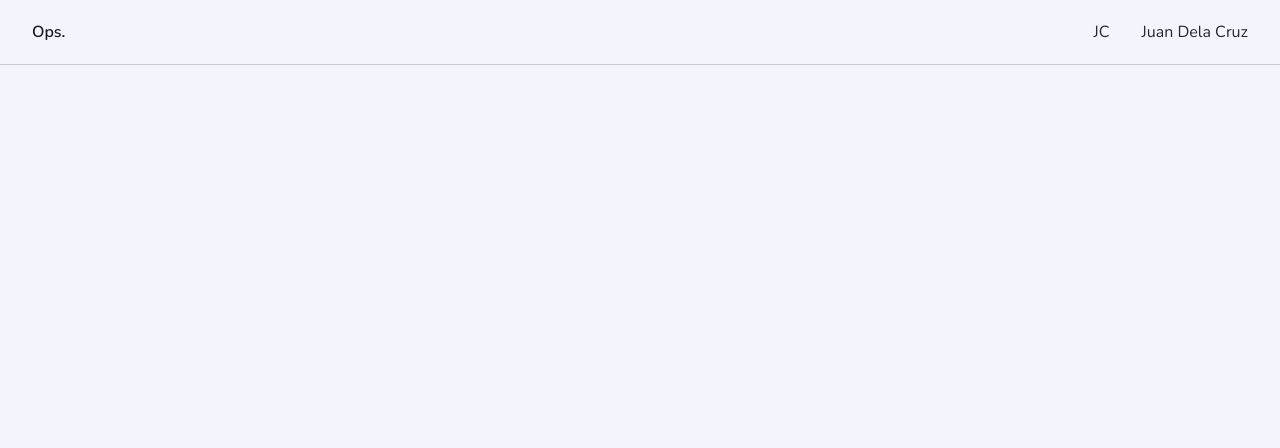
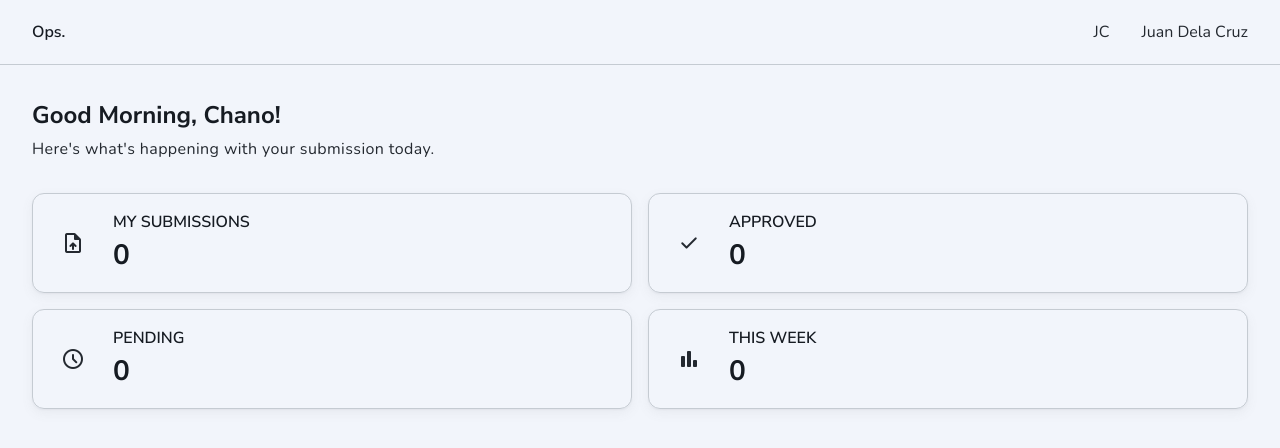
Before and after one commit to cynessa-dev/ops, a Next.js app: page /dashboard/contractor in a window 1280 px wide. Shown: the top 448 px of the page. Built offline with nearby package versions, Linux system fonts and the light colour scheme.

Commit message:
✨ feat: add summaryBoard component to contractor page

```diff
--- a/app/dashboard/contractor/page.tsx
+++ b/app/dashboard/contractor/page.tsx
@@ -1,9 +1,11 @@
 import Navigation from "@/components/navigation";
+import SummaryBoard from "@/components/dashboard/contractor/employee/summaryBoard";
 
 export default function Manager() {
     return(
         <main>
             <Navigation />
+            <SummaryBoard />
         </main>
     );
 }
```
